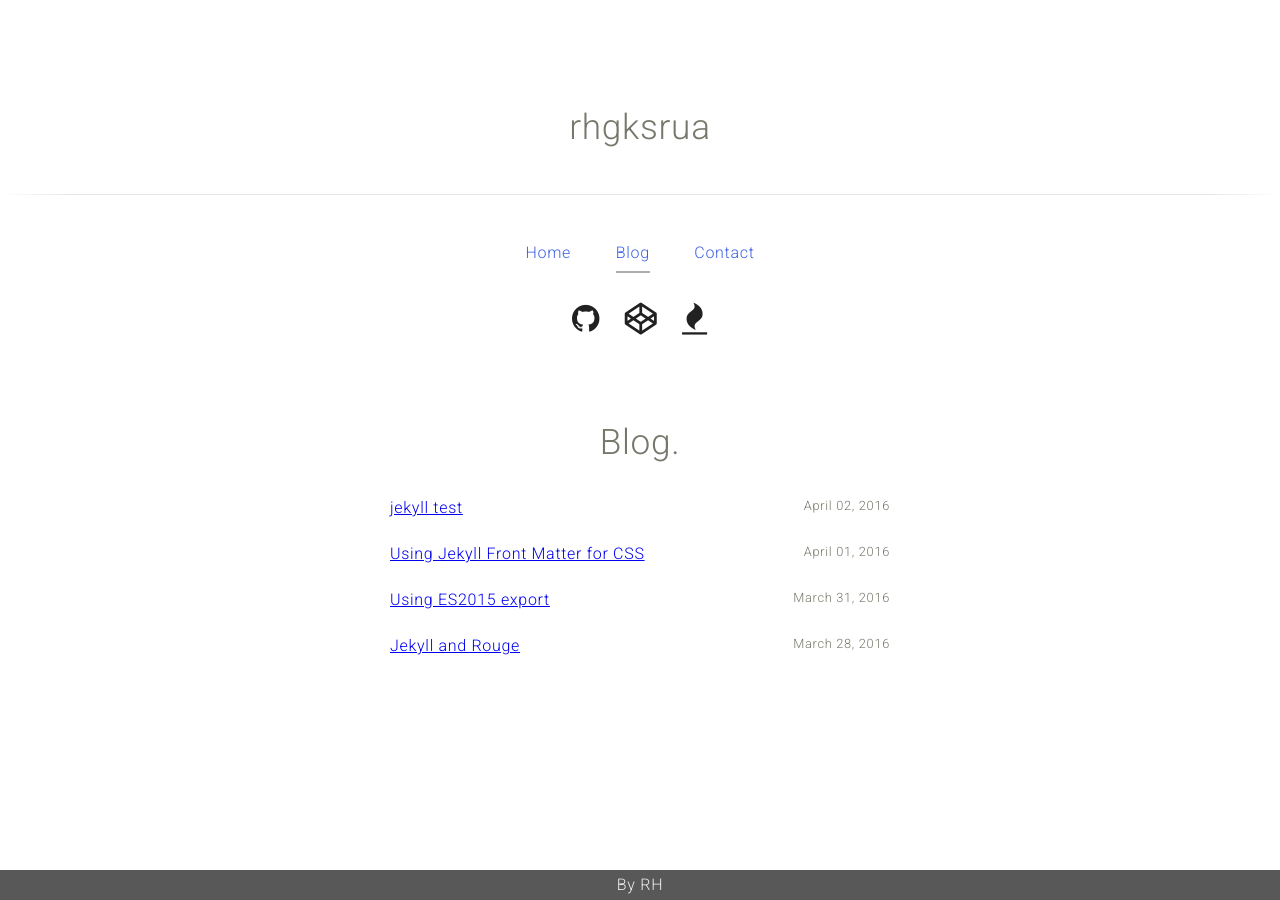
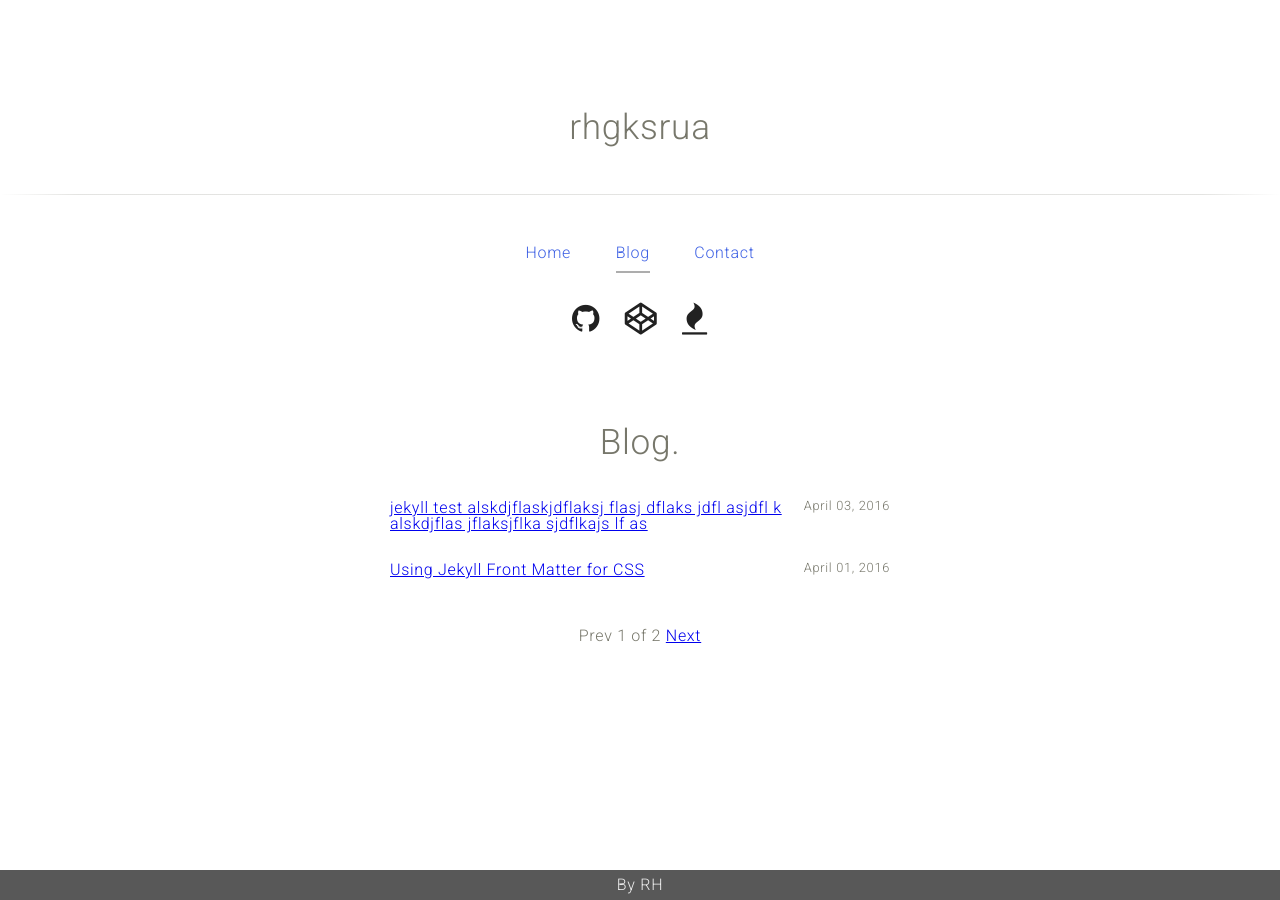
Before and after one commit to rhgksrua/rhgksrua.github.io, a Jekyll site: the page built from blog/index.html, in a window 1280 px wide. Built offline with Jekyll 4.4.1, drawn with Linux system fonts in a browser that asks for light colours; nearby versions of some CDN libraries; the list of posts is cut into pages by our own code.

Commit message:
added pagination and media query

```diff
--- a/_config.yml
+++ b/_config.yml
@@ -6,3 +6,5 @@ sass:
 kramdown:
     input: GFM
     syntax_highlighter: rouge
+paginate: 2
+paginate_path: "/blog/page:num/"
--- /dev/null
+++ b/_posts/2016-04-03-jekyll-test.md
@@ -0,0 +1,9 @@
+---
+layout: post
+title: jekyll test alskdjflaskjdflaksj flasj dflaks jdfl asjdfl k alskdjflas jflaksjflka sjdflkajs lf as
+something: whatisthis
+css:
+- post.css
+---
+
+lkasdjflakjsdflkj
--- a/blog/index.html
+++ b/blog/index.html
@@ -8,11 +8,26 @@ css:
 <section class='posts'>
     <h1>Blog.</h1>
     <ul class='post-list'>
-      {% for post in site.posts %}
+      {% for post in paginator.posts %}
         <li class='post'>
-          <a href="{{ post.url }}">{{ post.title }}</a>
-          <span class='post-date'>{{ post.date || date: '%B %d, %Y' }}</span>
+            <div>
+              <a href="{{ post.url }}">{{ post.title }}</a>
+              <span class='post-date'>{{ post.date || date: '%B %d, %Y' }}</span>
+          </div>
         </li>
       {% endfor %}
     </ul>
+    <div class="pagination">
+        {% if paginator.previous_page %}
+        <a href="{{ paginator.previous_page_path }}" class="previous">Prev</a>
+        {% else %}
+        <span class="previous">Prev</span>
+        {% endif %}
+        <span class="page_number ">{{ paginator.page }} of {{ paginator.total_pages }}</span>
+        {% if paginator.next_page %}
+        <a href="{{ paginator.next_page_path }}" class="next">Next</a>
+        {% else %}
+        <span class="next ">Next</span>
+        {% endif %}
+    </div>
 </section>
--- a/resources/css/blog.scss
+++ b/resources/css/blog.scss
@@ -12,23 +12,38 @@ $nav-text: #EBEBEB;
         li {
             position: relative;
             margin-top: 30px;
+            a {
+                display: inline-block;
+                width: 400px;
+            }
             .post-date {
                 position: absolute;
                 right: 0;
-
                 font-size: 0.8em;
             }
         }
     }
 }
 
+.pagination {
+    text-align: center;
+    margin-top: 50px;
+}
 
 @media (max-width: 600px) {
-    .post-container {
-        font-family: "Vollkorn", Palatino, Times;
-        margin-right: auto;
-        margin-left: auto;
-        width: 100%;
+    .posts {
+        ul {
+            li {
+                a {
+                    width: 100%;
+                }
+                .post-date {
+                    position: relative;
+                    left: 0;
+                    display: block;
+                    font-size: 0.8em;
+                }
+            }
+        }
     }
-
 }
```
Also changed, not shown: _drafts/the-first-draft.md (added, +1 -0 lines), _posts/2016-04-02-jekyll-test.md (deleted, +0 -9 lines).
